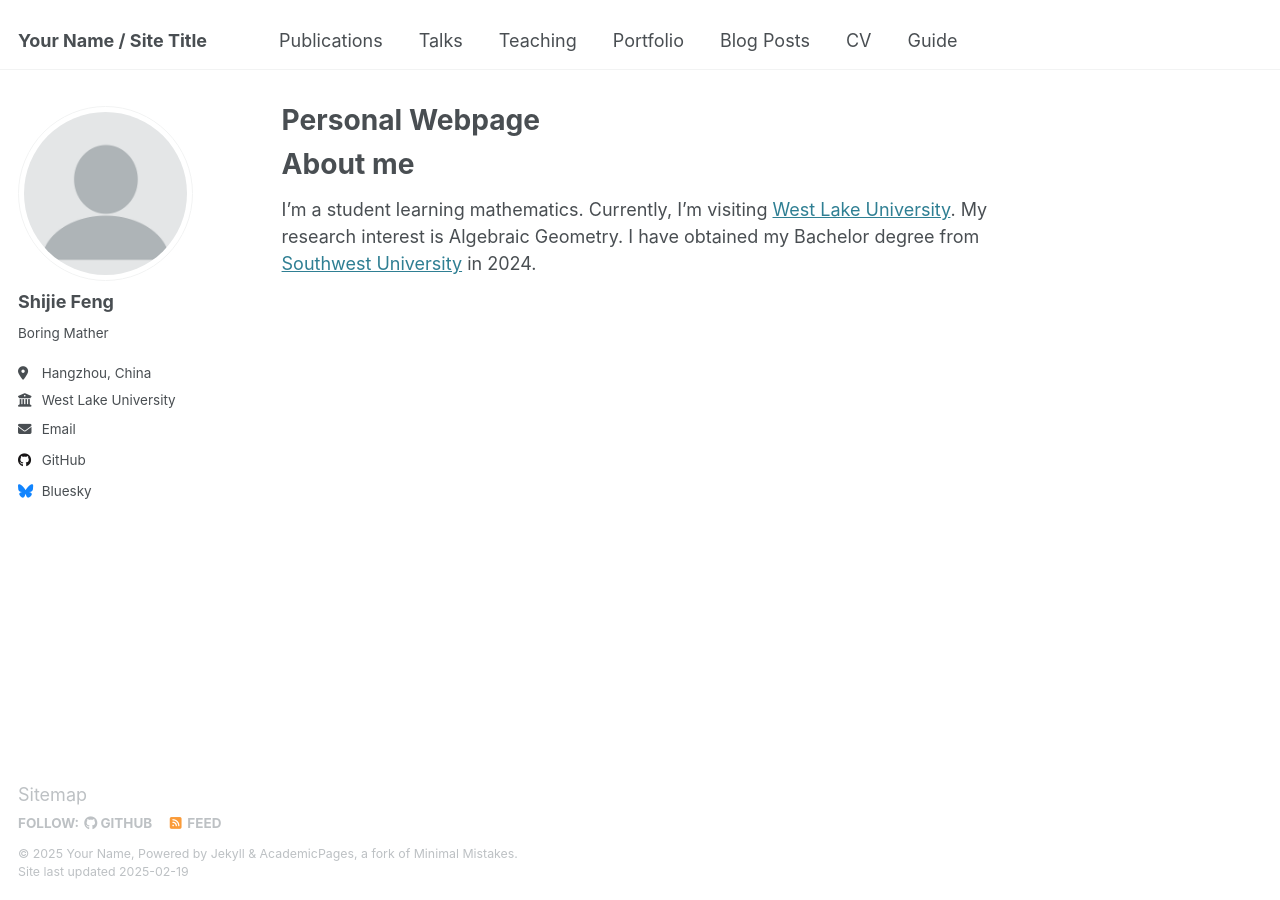
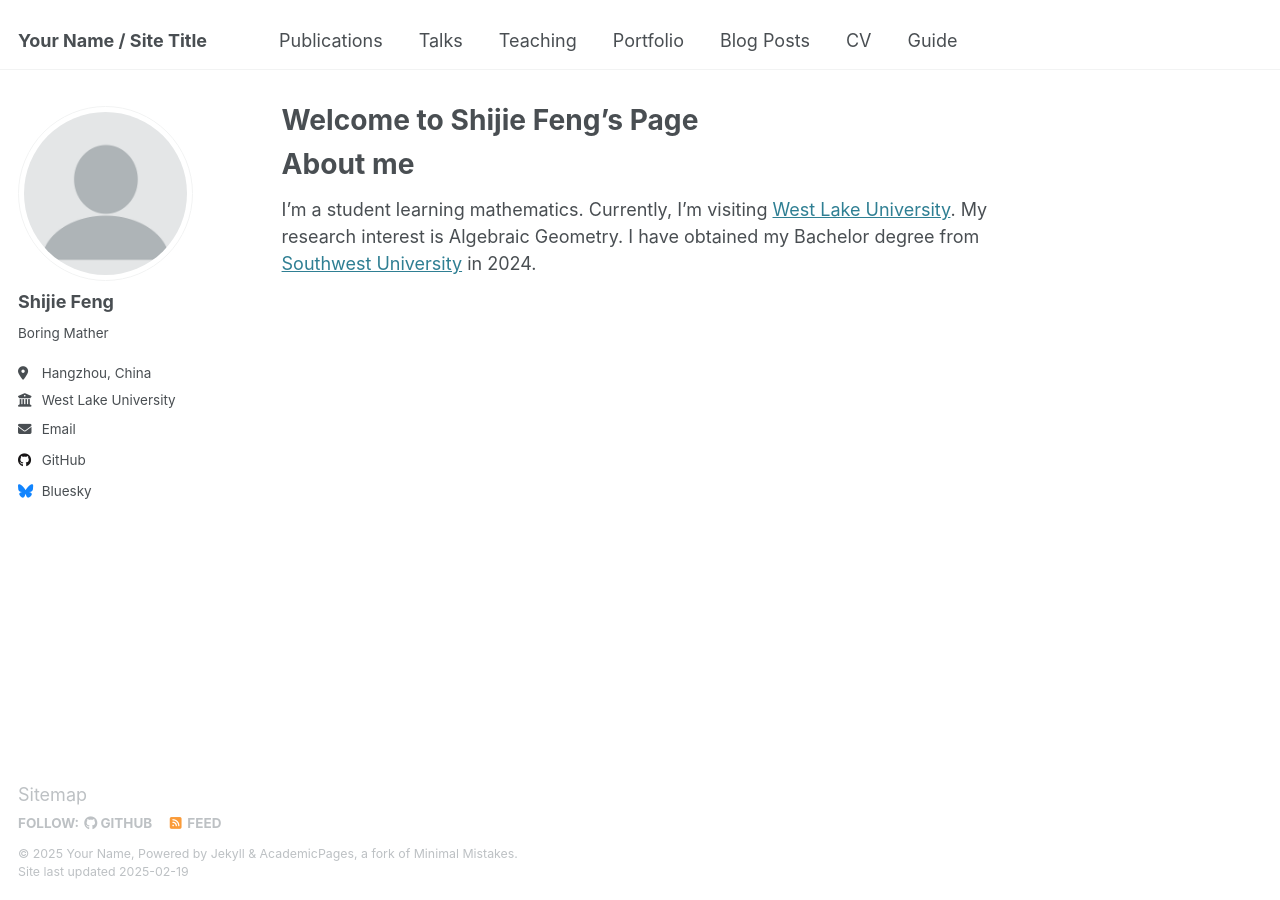
Before and after one commit to SHJFeng/SHJFeng.github.io, a Jekyll site: the page built from _pages/about.md, in a window 1280 px wide. Built offline with Jekyll 4.4.1, drawn with Linux system fonts in a browser that asks for light colours.

Commit message:
about.md

```diff
--- a/_pages/about.md
+++ b/_pages/about.md
@@ -1,11 +1,15 @@
 ---
 permalink: /
-title: "Personal Webpage"
+title: "Welcome to Shijie Feng's Page"
 author_profile: true
 redirect_from:
   - /about/
   - /about.html
 ---
+
+
+
+
 About me
 ======
 I'm a student learning mathematics. Currently, I'm visiting [West Lake University](https://science.westlake.edu.cn/en/About/areasofstudy/Overview_2/). My research interest is Algebraic Geometry. I have obtained my Bachelor degree from [Southwest University](http://math.swu.edu.cn/) in 2024.
```
